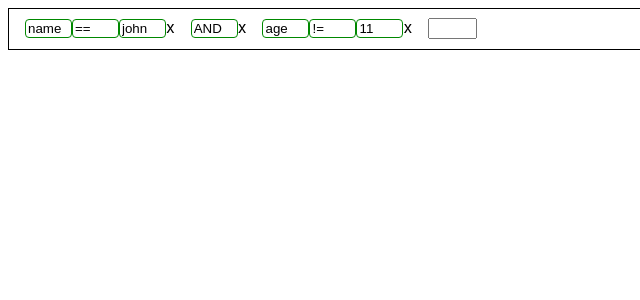
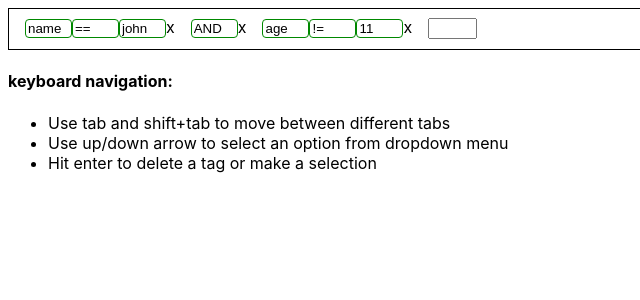
Before and after one commit to SavoBit/tag-expressions, a React (Create React App) app: page / in a window 1280 px wide. Shown: the top 300 px of the page, without its empty margins (0-640 px from the left). Built offline with nearby package versions, Linux system fonts and the light colour scheme.

Commit message:
Add instruction

```diff
--- a/src/App.css
+++ b/src/App.css
@@ -1,7 +1,3 @@
 .App {
-  text-align: center;
-}
-
-.content {
   padding: 8px;
 }
--- a/src/App.js
+++ b/src/App.js
@@ -12,7 +12,14 @@ function App() {
           values={['1', '2', '3']}
           ops={['AND', 'OR']}
         />
-
+        <h4>
+          keyboard navigation:
+        </h4>
+        <ul>
+          <li>Use tab and shift+tab to move between different tabs</li>
+          <li>Use up/down arrow to select an option from dropdown menu</li>
+          <li>Hit enter to delete a tag or make a selection </li>
+        </ul>
       </div>
     </div>
   );
```
